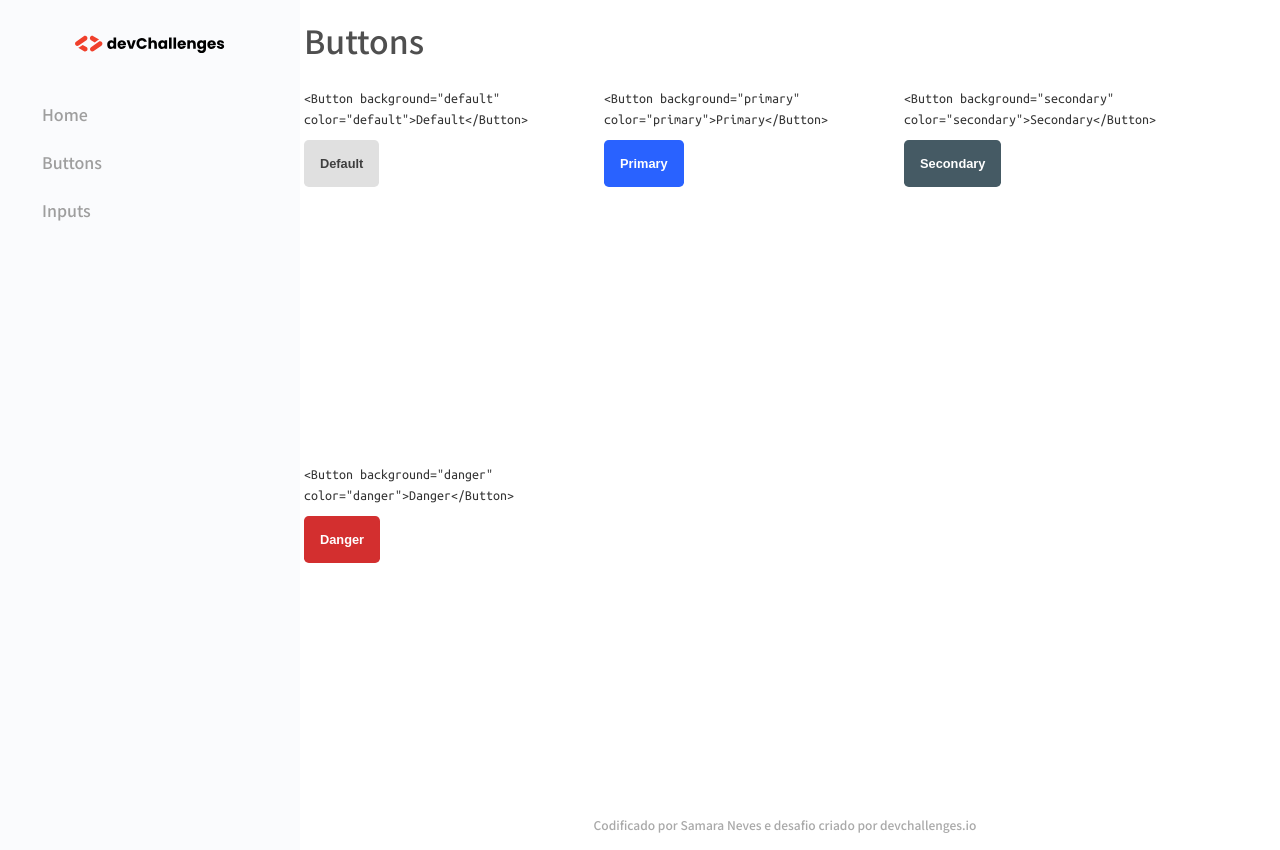
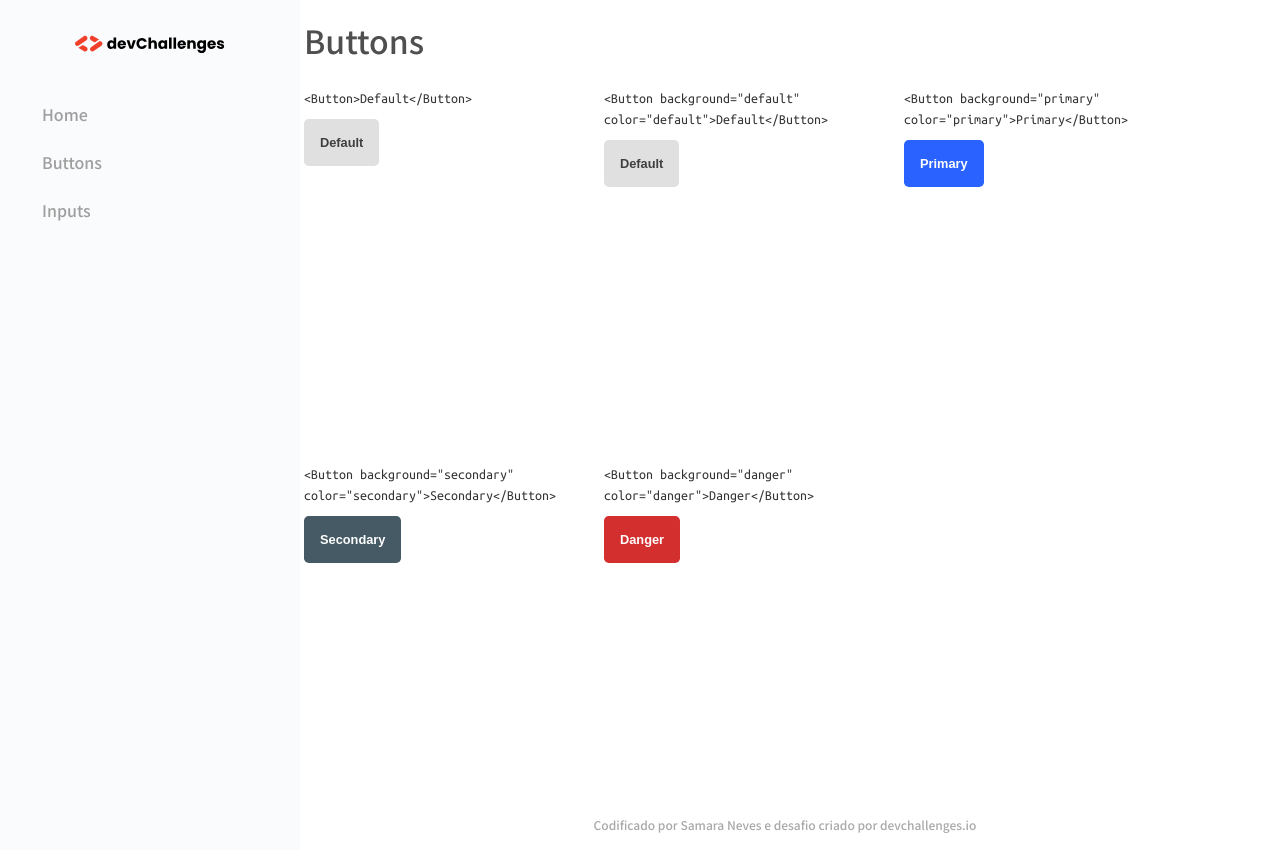
Before and after one commit to NathanaelCruz/simple-components, a React (Create React App) app: page /buttons in a window 1280 px wide. Built offline with nearby package versions, Linux system fonts and the light colour scheme.

Commit message:
update / atualizando install

```diff
--- a/src/pages/ButtonComponents/ButtonComponents.js
+++ b/src/pages/ButtonComponents/ButtonComponents.js
@@ -10,6 +10,12 @@ const ButtonComponents = () => {
         <Fragment>
             <Title text="Buttons"/>
             <Wrapper>
+            <Section>
+                <TextCode text=
+                    '<Button>Default</Button>'
+                />
+                <Button>Default</Button>
+            </Section>
             <Section>
                 <TextCode text=
                     '<Button background="default" color="default">Default</Button>'
```
